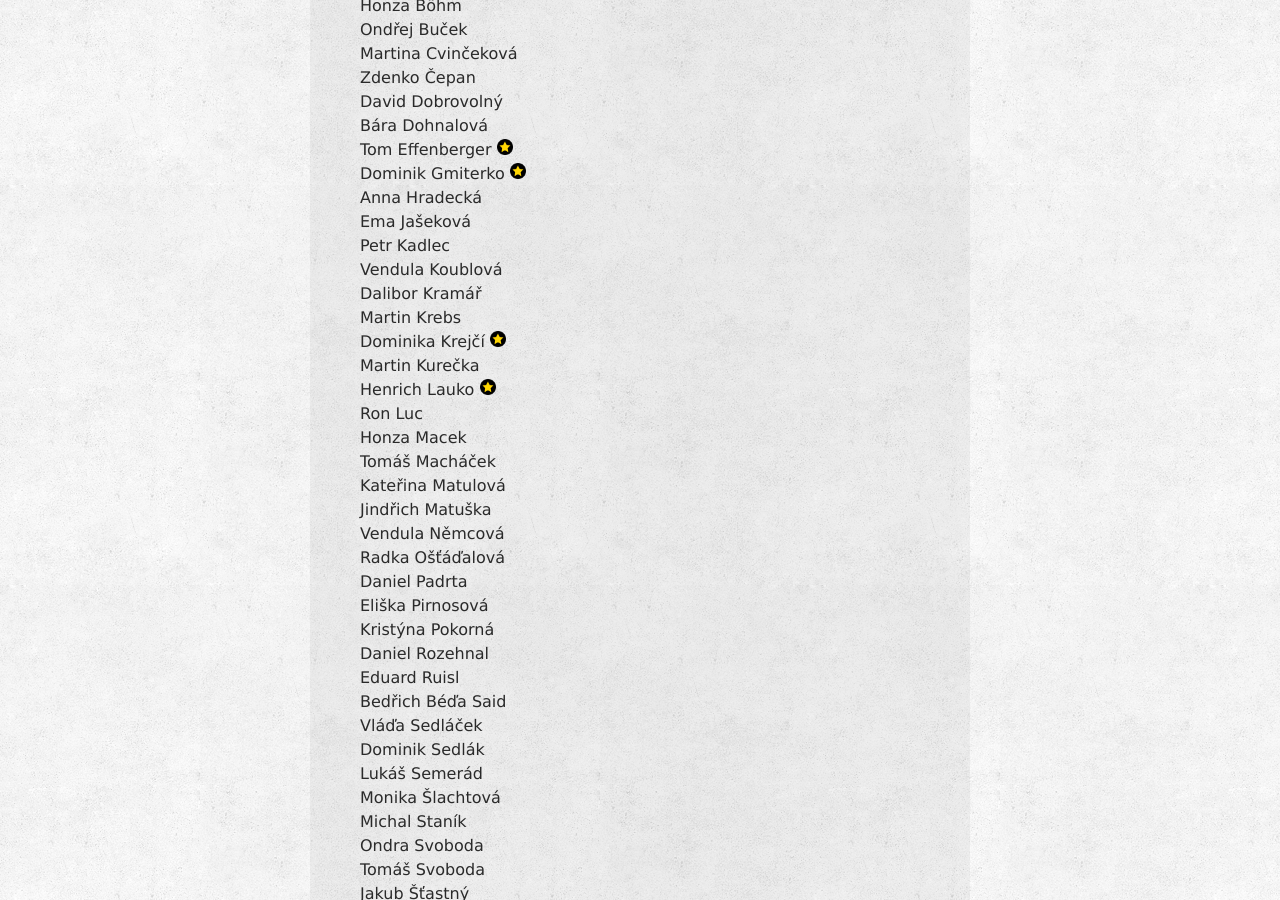
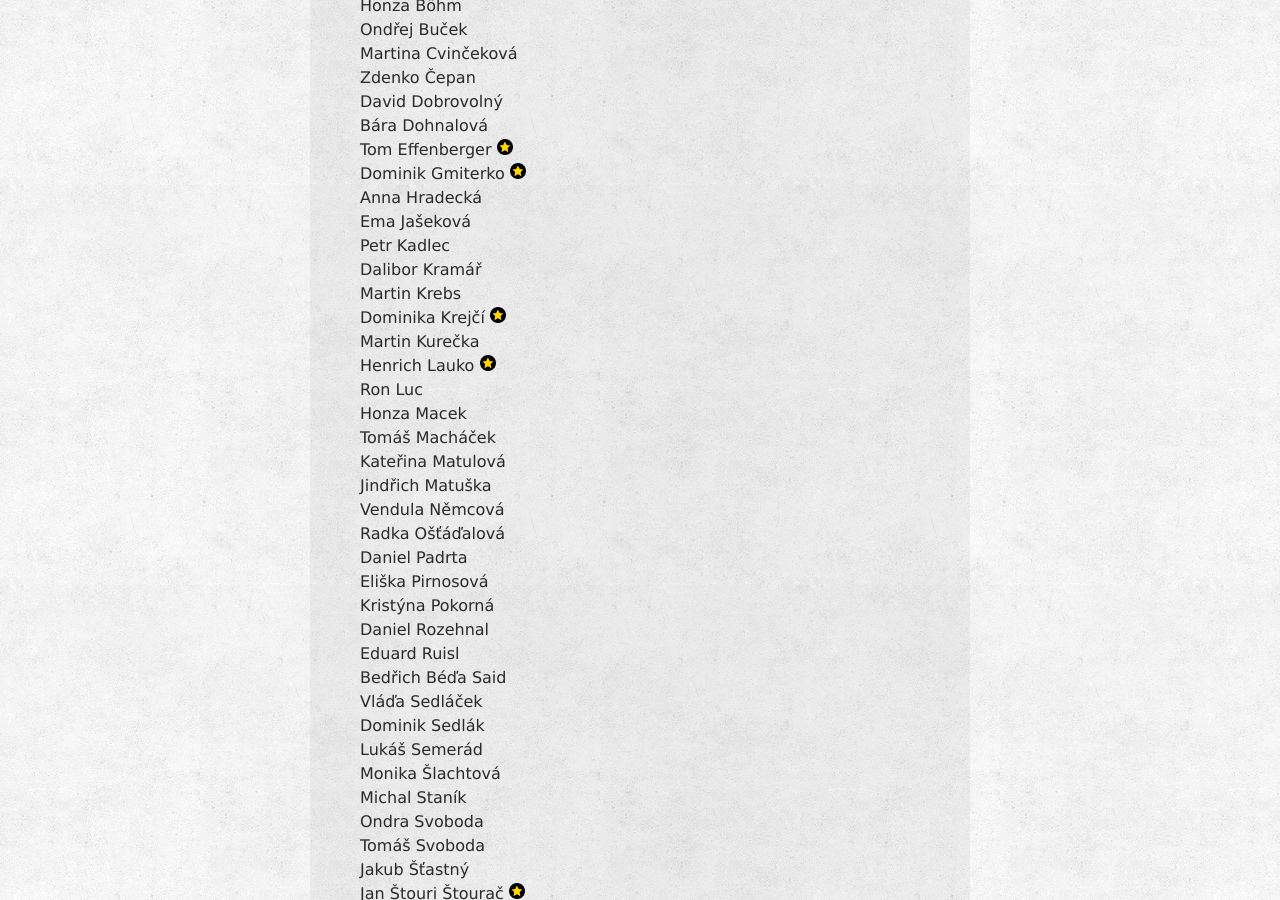
Before and after one commit to zverinec/zverinec-web, a Jekyll site: the page built from _pages/members.md, in a window 1280 px wide and 900 px high, scrolled down 815 px. Built offline with Jekyll 4.4.1, drawn with Linux system fonts in a browser that asks for light colours; comment, search, counter and statistics services are not loaded.

Commit message:
Remove member

```diff
--- a/_pages/members.md
+++ b/_pages/members.md
@@ -29,7 +29,6 @@ Dominik Gmiterko <img src="img/rad.png" class="rad" title="Řád přítele seve
 Anna Hradecká<br/>
 Ema Jašeková<br/>
 Petr Kadlec<br/>
-Vendula Koublová<br/>
 Dalibor Kramář<br/>
 Martin Krebs<br/>
 Dominika Krejčí <img src="img/rad.png" class="rad" title="Řád přítele severské zvěře za vynikající prvoorganizace velké akce (InterSoB)" /><br/>
```
